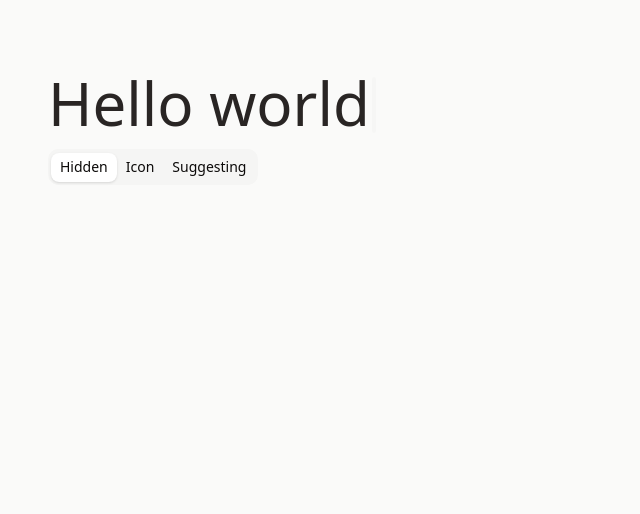
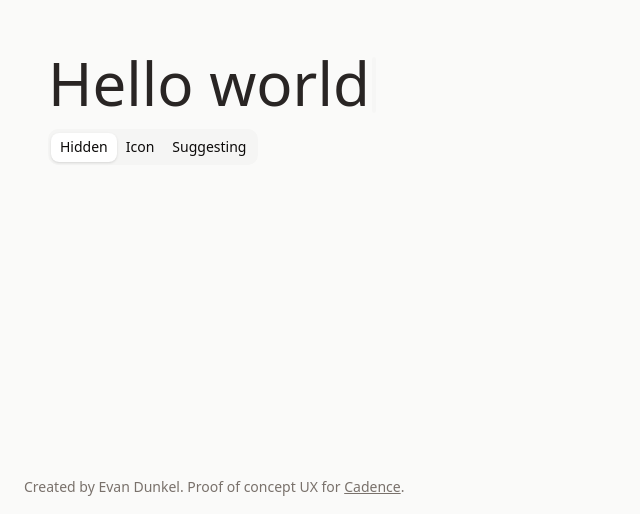
Before and after one commit to evan-dunkel/Cadence, a React (Vite) app: page / in a window 1280 px wide. Shown: the part 286-800 px from the top of the page, without its empty margins (0-640 px from the left). Built offline with nearby package versions, Linux system fonts and the light colour scheme.

Commit message:
Add attribution and link to project

```diff
--- a/src/App.tsx
+++ b/src/App.tsx
@@ -10,7 +10,8 @@ function App() {
 
   return (
     <>
-      <div className="flex flex-col justify-center items-start h-screen gap-4 pl-12">
+      <div className="flex flex-col justify-between items-start h-screen">
+        <div className="flex-1 flex flex-col justify-center gap-4 pl-12 py-8">
           <div className="flex items-end gap-0.5">
             <span className="text-6xl font-light text-stone-800">
               Hello world{" "}
@@ -33,6 +34,20 @@ function App() {
             </Tabs>
           </div>
         </div>
+        <div className="self-start pl-6 pb-4">
+          <span className="text-sm text-stone-500">
+            Created by Evan Dunkel. Proof of concept UX for{" "}
+            <a
+              className="underline"
+              href="https://evandunkel.com/cadence"
+              target="_blank"
+            >
+              Cadence
+            </a>
+            .
+          </span>
+        </div>
+      </div>
     </>
   );
 }
```
Lines whose indentation alone changed are shown as unchanged.
